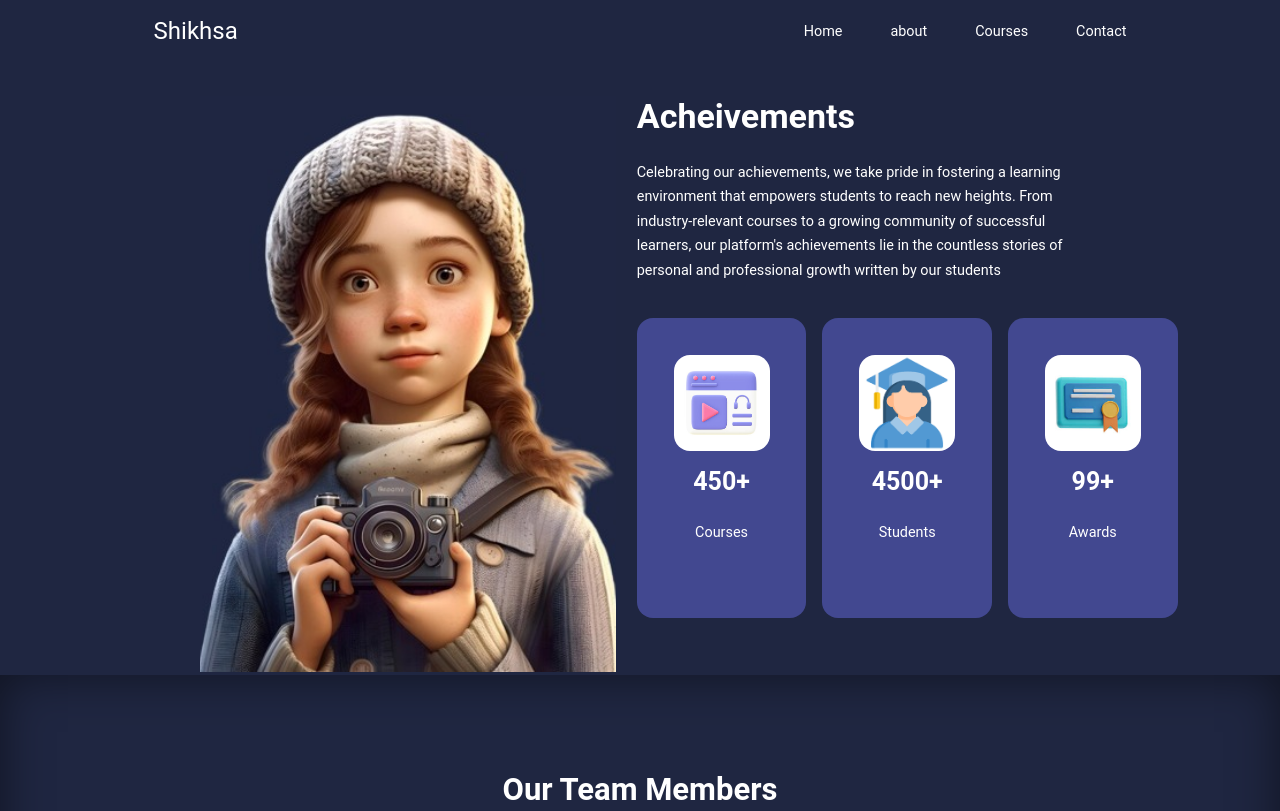
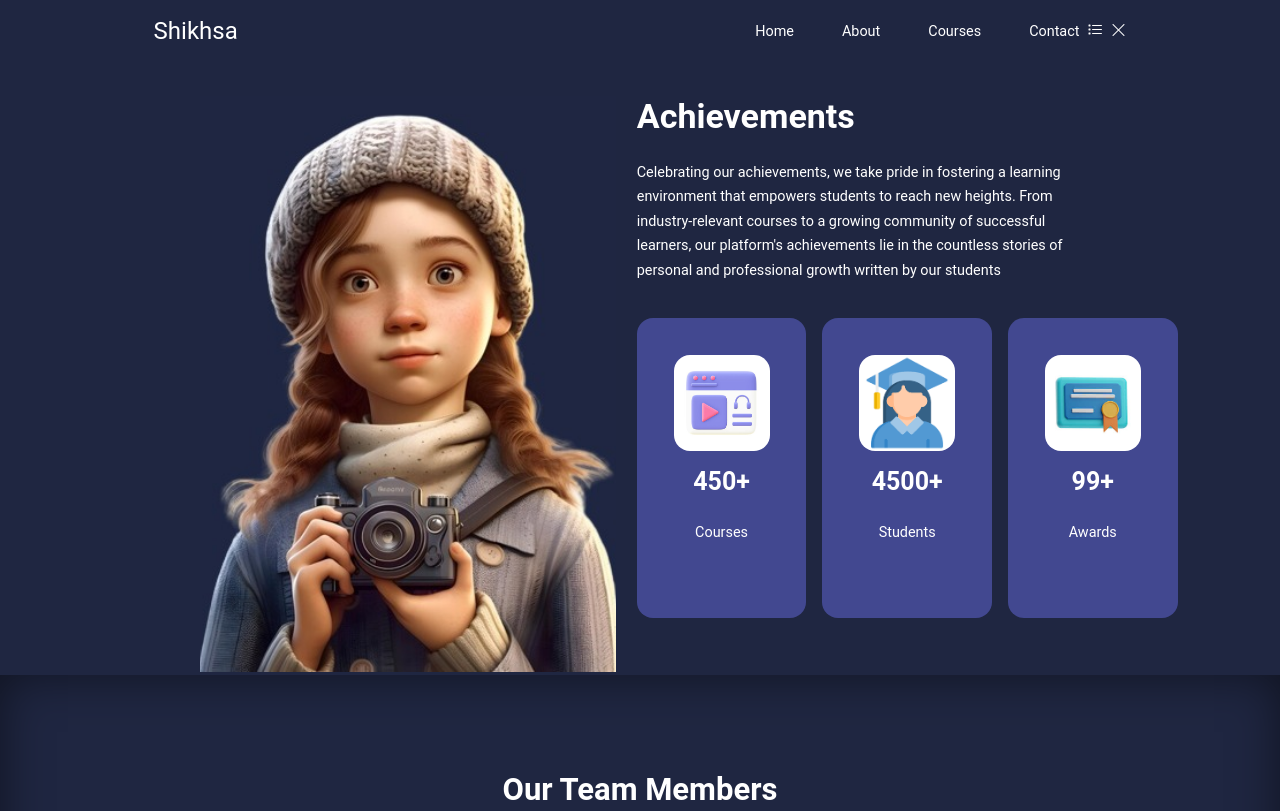
Before and after one commit to shivGitprofile/Shikhsa, a plain HTML site: page about.html in a window 1280 px wide. Shown: the top 811 px of the page. Drawn offline with nearby package versions, Linux system fonts and the light colour scheme; files that its build step writes are made by us from their sources; files whose address does not match are found by name.

Commit message:
Update about.html

```diff
--- a/about.html
+++ b/about.html
@@ -18,12 +18,12 @@
       <a href="index.html" style="font-size: 24px">Shikhsa</a>
       <ul class="nav_menu">
         <li><a href="index.html">Home</a></li>
-        <li><a href="about.html">about</a></li>
+        <li><a href="about.html">About</a></li>
         <li><a href="courses.html">Courses</a></li>
         <li><a href="Contact.html">Contact</a></li>
       </ul>
-      <!-- <button id="open-menu-btn"><i class="bi bi-list"></i></button> -->
-      <!-- <button id="close-btn"><i class="bi bi-x-lg"></i></button> -->
+      <i id="open-menu-btn" class="bi bi-list-task"></i>
+      <i id="close-menu-btn" class="bi bi-x-lg"></i>
     </div>
   </nav>
 
@@ -33,7 +33,7 @@
         <img src="./images/ll.jpg" />
       </div>
       <div class="container achv_right">
-        <h1>Acheivements</h1>
+        <h1>Achievements</h1>
         <p>
           Celebrating our achievements, we take pride in fostering a learning environment that empowers students to
           reach new heights. From industry-relevant courses to a growing community of successful learners, our
@@ -240,6 +240,7 @@
       <small>Copyright &copy; Gabru Youtube Tutorial</small>
     </div>
   </footer>
+  <script src="/main.js"></script>
 </body>
 
 </html>
```
